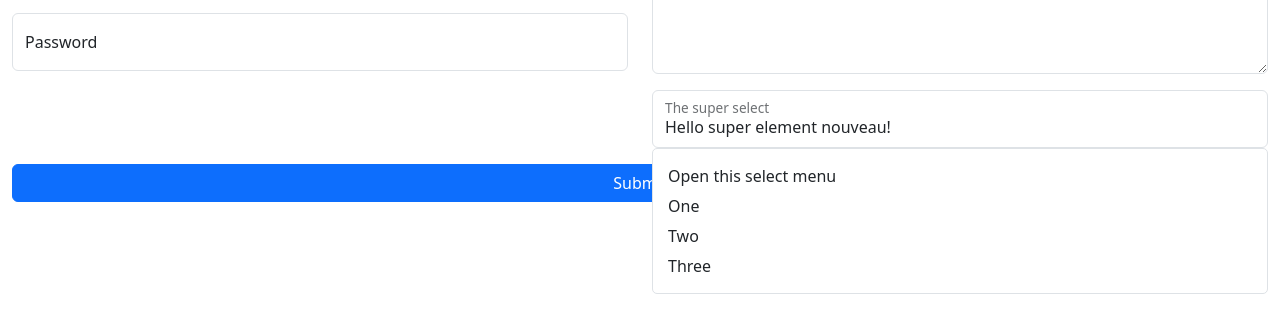
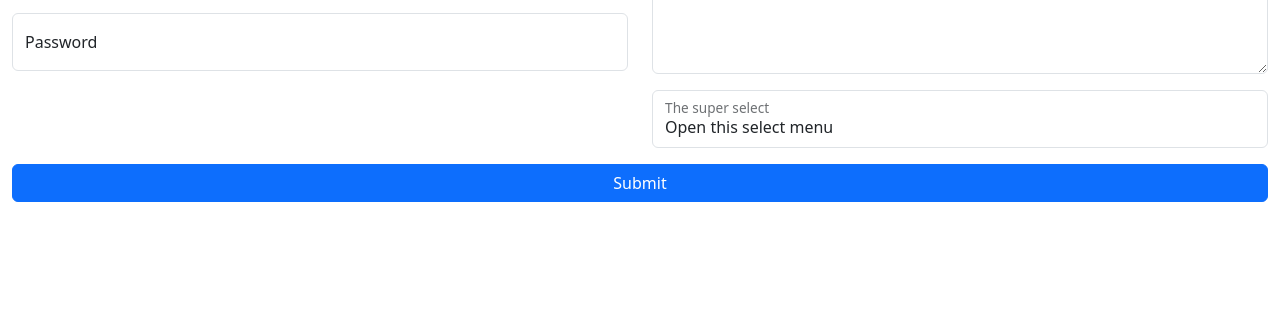
Before and after one commit to Jaroost/jaroost-toolbox-components, a website built with Vite: page index.html in a window 1280 px wide. Shown: the part 125-458 px from the top of the page. Built offline with nearby package versions, Linux system fonts and the light colour scheme.

Commit message:
update picker

```diff
--- a/index.html
+++ b/index.html
@@ -66,7 +66,7 @@
           <div class="form-floating mb-3">
             <select class="form-select picker" id="floatingSelect" aria-label="Floating label select example">
               <option selected>Open this select menu</option>
-              <option value="1">One</option>
+              <option value="1">Very long option with a ton of options to see what that does ven we get to the end of the drop down</option>
               <option value="2">Two</option>
               <option value="3">Three</option>
             </select>
--- a/src/elements.ts
+++ b/src/elements.ts
@@ -32,5 +32,6 @@ Element.prototype.changeVisibility=function(isVisible:Boolean){
     this.allAttributes={style: {display: isVisible ? 'block' : 'none'}}
 };
 Element.prototype.isVisible=function(){
+    console.log(this.allAttributes)
     return this.allAttributes.style.display=='block'
 }
--- a/src/main.ts
+++ b/src/main.ts
@@ -4,53 +4,163 @@ import {
 import "./elements"
 import "./picker-styles.css"
 
-function replaceOneSelect(select: Element){
-    //showHideElement(select, false);
+class PickerOption{
+    originalOption: Element
+    label: string
+    value: any
+    isSelected: boolean
 
-    let allOptions=[]
-    let options=select.querySelectorAll("option")
-    for(let option: Element of options){
-        console.log(option.allAttributes)
-        allOptions.push({
-            label: option.innerHTML,
-            value: option.value,
-            selected: option.allAttributes.selected==''
-        })
+    constructor(originalOption:Element) {
+        this.originalOption=originalOption;
+        this.setValuesWithOriginalElement();
     }
-    console.log(allOptions)
 
-    let panel=createElement('div')
-    panel.allAttributes={
-        class: 'picker-panel',
+    private setValuesWithOriginalElement(){
+        this.label=this.originalOption.innerHTML;
+        this.value=this.originalOption.value;
+        this.isSelected=this.originalOption.allAttributes.selected==''
     }
-    for(let option of allOptions){
-        let div=createElement('div');
-        div.innerHTML=option.label;
-        div.allAttributes={class: option.selected ? 'active picker-option': 'picker-option', data:{ value: option.value}};
-        panel.appendChild(div);
 }
-    //panel.changeVisibility(false);
+class PickerState{
+    isMultiSelect: boolean
+    originalSelect: Element
+    panel:Element
+    button: Element
+    allOptions: PickerOption[]
+    get selectedOptions():PickerOption[]{
+        return this.allOptions.filter(o => o.isSelected)
+    }
 
-    let element=createElement('button');
-    element.allAttributes={
+    constructor(originalSelect:Element) {
+        this.originalSelect=originalSelect;
+        this.fillAlOptions();
+        this.createButton();
+        this.updateButtonLabel();
+        this.createPanel();
+        this.updatePanel();
+    }
+
+    createButton(){
+        this.button=createElement('button');
+        this.button.allAttributes={
             class: 'form-control',
             type: 'button',
             style:{
                 'text-align': 'left'
             }
         }
-    element.addEventListener('click', function(){
-        panel.changeVisibility(!panel.isVisible());
+        let that=this
+        this.button.addEventListener('click', function(){
+            that.panel.changeVisibility(!that.panel.isVisible());
         })
+        this.originalSelect.parentElement.appendChild(this.button);
+        this.originalSelect.changeVisibility(false);
+    }
+
+    updateButtonLabel(){
+        this.button.innerHTML=this.allOptions.find(o=>o.isSelected).label
+    }
+
+    fillAlOptions(){
+        let options=this.originalSelect.querySelectorAll("option")
+        this.allOptions=[]
+        for(let option: Element of options){
+            this.allOptions.push(new PickerOption(option))
+        }
+    }
+
+    searchInput: Element
+    createPanel(){
+        this.panel=createElement('div')
+        this.panel.allAttributes={
+            class: 'picker-panel',
+            style:{
+                display: 'none'
+            }
+        }
+        this.searchInput=createElement('input')
+        this.panel.appendChild(this.searchInput);
+        let that=this
+        this.panel.addEventListener('click', function(event){
+            that.allOptions.map(o=>o.isSelected=false);
+            let selectedOption=that.allOptions.find(o=>o.value===event.target.dataset.value)
+            selectedOption.isSelected=true;
+            that.updatePanel();
+            that.updateButtonLabel();
+            that.panel.changeVisibility(false);
+        })
+        this.originalSelect.parentElement.appendChild(this.panel);
+    }
+
+    updatePanel(){
+        this.panel.innerHTML=''
+        for(let option of this.allOptions){
+            let div=createElement('div');
+            div.innerHTML=option.label;
+            div.allAttributes={class: option.isSelected ? 'active picker-option': 'picker-option', data:{ value: option.value}};
+            this.panel.appendChild(div);
+        }
+    }
+
+    removePanel(){
+        this.panel.remove();
+        this.panel=null;
+    }
+}
+
+function replaceOneSelect(select: Element){
+    new PickerState(select);
+    //showHideElement(select, false);
+
+    // let allOptions=[]
+    // let options=select.querySelectorAll("option")
+    // for(let option: Element of options){
+    //     console.log(option.allAttributes)
+    //     allOptions.push({
+    //         label: option.innerHTML,
+    //         value: option.value,
+    //         selected: option.allAttributes.selected==''
+    //     })
+    // }
+
+    // let panel=createElement('div')
+    // panel.allAttributes={
+    //     class: 'picker-panel',
+    // }
+    // for(let option of allOptions){
+    //     let div=createElement('div');
+    //     div.innerHTML=option.label;
+    //     div.allAttributes={class: option.selected ? 'active picker-option': 'picker-option', data:{ value: option.value}};
+    //     panel.appendChild(div);
+    // }
+    //panel.changeVisibility(false);
+
+    // let element=createElement('button');
+    // element.allAttributes={
+    //     class: 'form-control',
+    //     type: 'button',
+    //     style:{
+    //         'text-align': 'left'
+    //     }
+    // }
+    // element.addEventListener('click', function(){
+    //     panel.changeVisibility(!panel.isVisible());
+    // })
+    // panel.addEventListener('click', function(event){
+    //     allOptions.map(o=>o.selected=false);
+    //     let selectedOption=allOptions.find(o=>o.value===event.target.dataset.value)
+    //     selectedOption.selected=true;
+    //     console.log('event', event.target.dataset.value);
+    // })
 
 
 
     // element.setStyles({background: 'red', color: 'blue', cursor: 'pointer', class: 'test'})
-    element.innerHTML="Hello super element nouveau!"
+    // element.innerHTML=allOptions.find(o=>o.selected).label
 
-    select.changeVisibility(false);
-    select.parentElement.appendChild(element);
-    select.parentElement.appendChild(panel);
+    // select.changeVisibility(false);
+    // select.parentElement.appendChild(element);
+    // select.parentElement.appendChild(panel);
 
 }
 
--- a/src/picker-styles.css
+++ b/src/picker-styles.css
@@ -15,5 +15,9 @@
   padding: 3px;
 }
 .picker-option:hover{
+  background: var(--bs-light);
+}
+.picker-option.active{
   background: var(--bs-primary);
+  color: var(--bs-light);
 }
```
Lines whose indentation alone changed are shown as unchanged.
